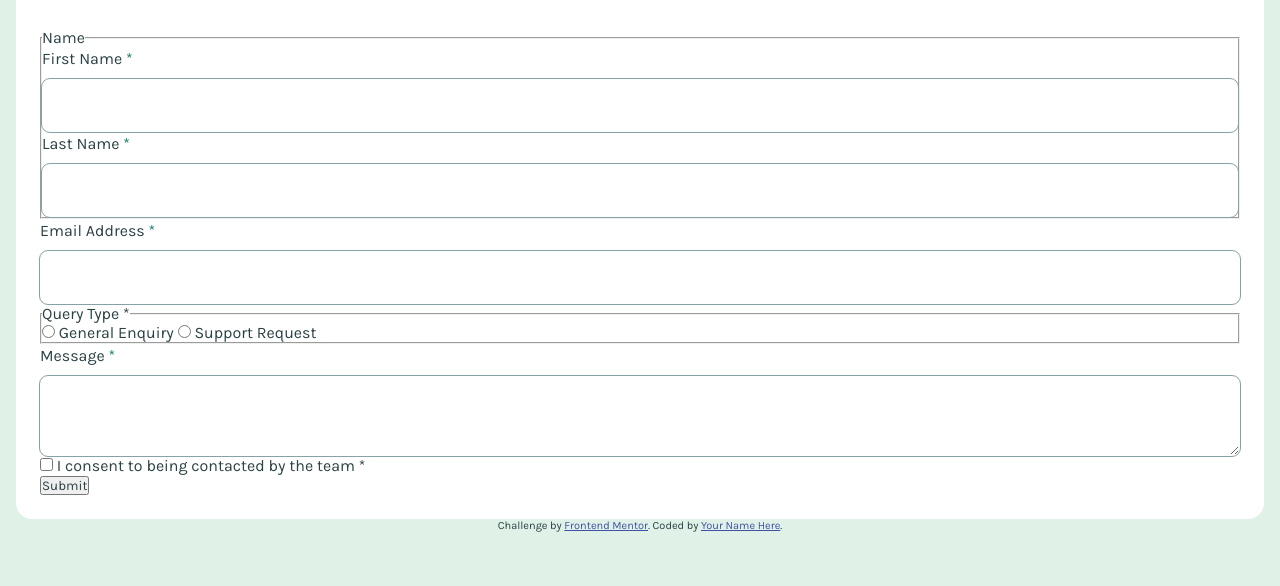
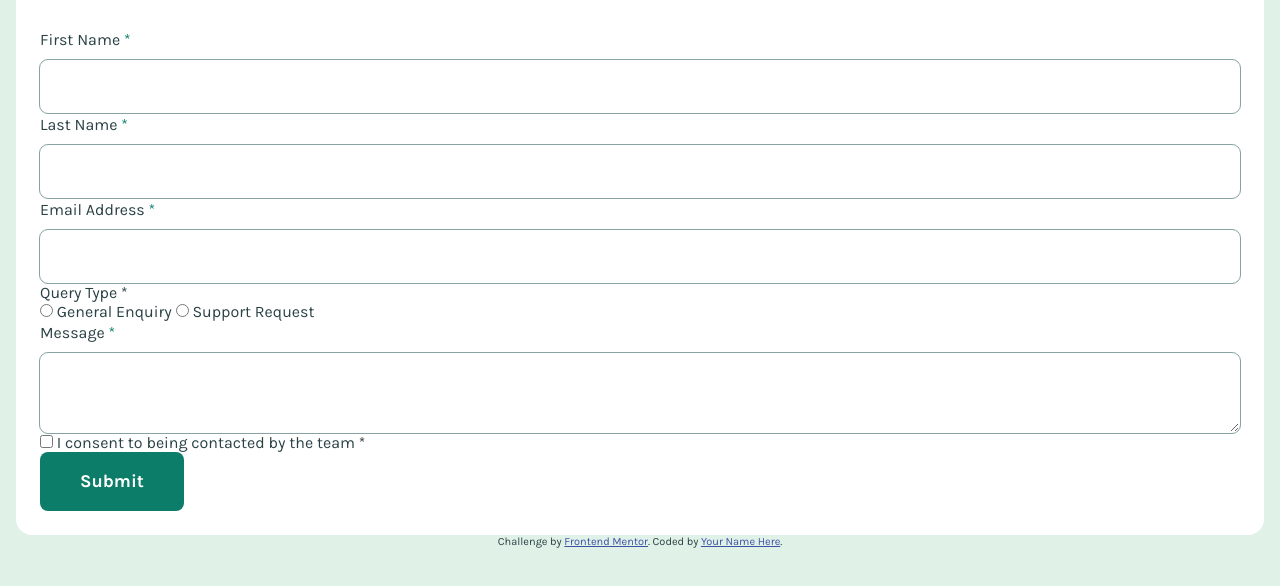
Before and after one commit to RicardoGeada/fm-contact-form, a plain HTML site: page index.html in a window 1280 px wide. Shown: the part 92-678 px from the top of the page. Drawn offline with Linux system fonts and the light colour scheme.

Commit message:
feat: style submit button

```diff
--- a/index.html
+++ b/index.html
@@ -33,7 +33,7 @@
         <h1 class="heading">Contact Us</h1>
         <form action="">
           <fieldset>
-            <legend>Name</legend>
+            <legend class="sr-only">Name</legend>
 
             <div class="custom-input body-sm">
               <label for="firstName">First Name <span>*</span></label>
@@ -67,7 +67,7 @@
           </div>
 
           <fieldset>
-            <legend>Query Type *</legend>
+            <legend>Query Type <span>*</span></legend>
 
             <div>
               <input
@@ -102,7 +102,7 @@
             >
           </div>
 
-          <button type="submit">Submit</button>
+          <button type="submit" class="body-md-bold">Submit</button>
         </form>
       </article>
     </main>
--- a/style.css
+++ b/style.css
@@ -25,6 +25,17 @@
   color: var(--color-grey-900);
 }
 
+.sr-only {
+  position: absolute;
+  width: 1px;
+  height: 1px;
+  padding: 0;
+  margin: -1px;
+  overflow: hidden;
+  clip: rect(0, 0, 0, 0);
+  border: 0;
+}
+
 body {
   min-height: 100dvh;
   background-color: var(--color-green-200);
@@ -39,6 +50,10 @@ body {
 
 .card .heading {
   margin-bottom: var(--spacing-400);
+}
+
+.card fieldset {
+  border: transparent;
 }
 
 .custom-input {
@@ -83,3 +98,25 @@ body {
 .custom-input:has(textarea:user-invalid) .error-message {
  display: block;
 }
+
+
+button[type="submit"] {
+  background-color: var(--color-green-600);
+  color: var(--color-white);
+  padding: var(--spacing-200) var(--spacing-500);
+  border-radius: var(--spacing-100);
+  outline: transparent;
+  border: transparent;
+}
+
+button[type="submit"]:hover {
+  background-color: color-mix(in srgb, var(--color-green-600), #000000 50%);
+  cursor: pointer;
+}
+
+button[type="submit"]:focus {
+  background-color: color-mix(in srgb, var(--color-green-600), #000000 50%);
+  cursor: pointer;
+  outline: 1px solid color-mix(in srgb, var(--color-green-600), #000000 50%);
+  outline-offset: 1px;
+}
```
